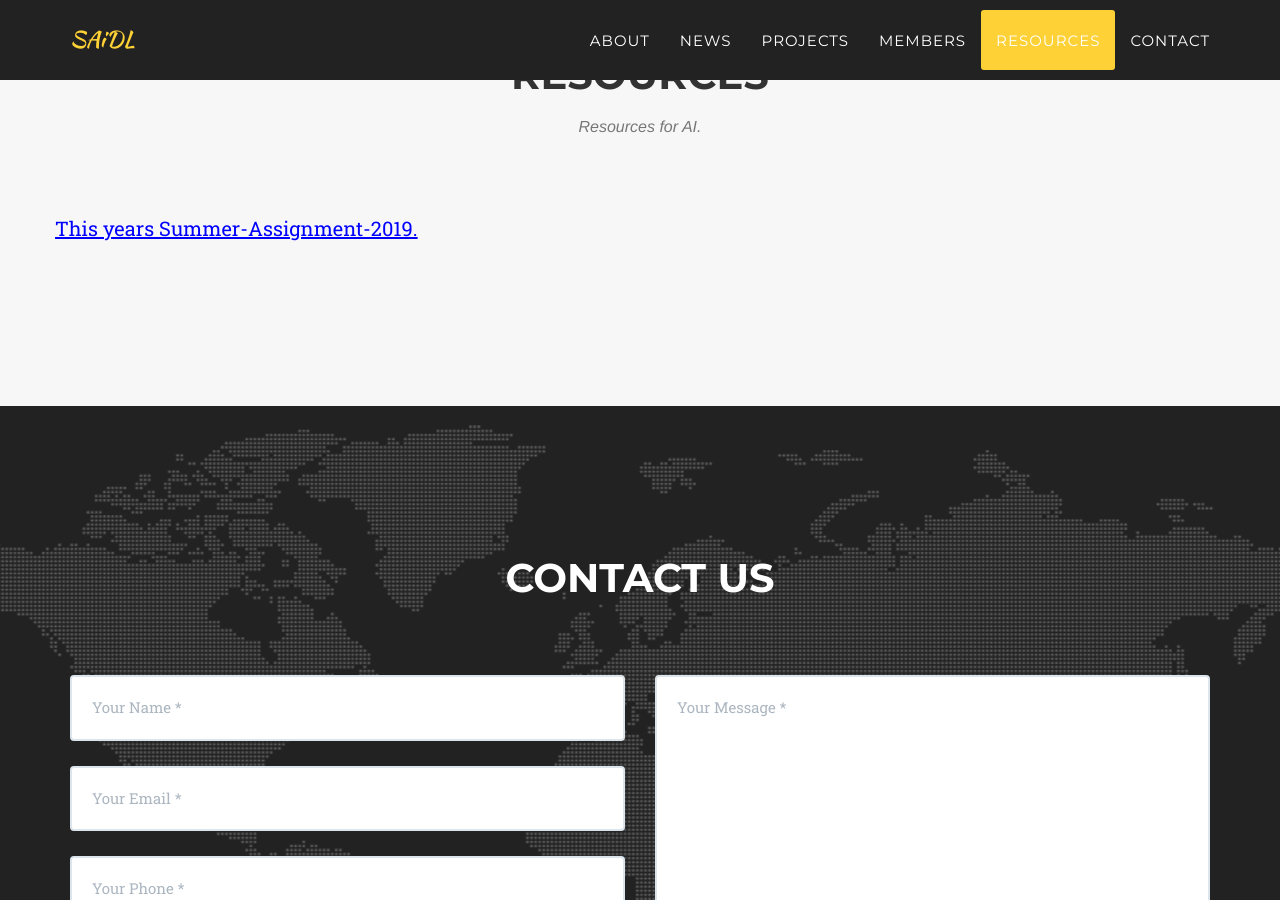
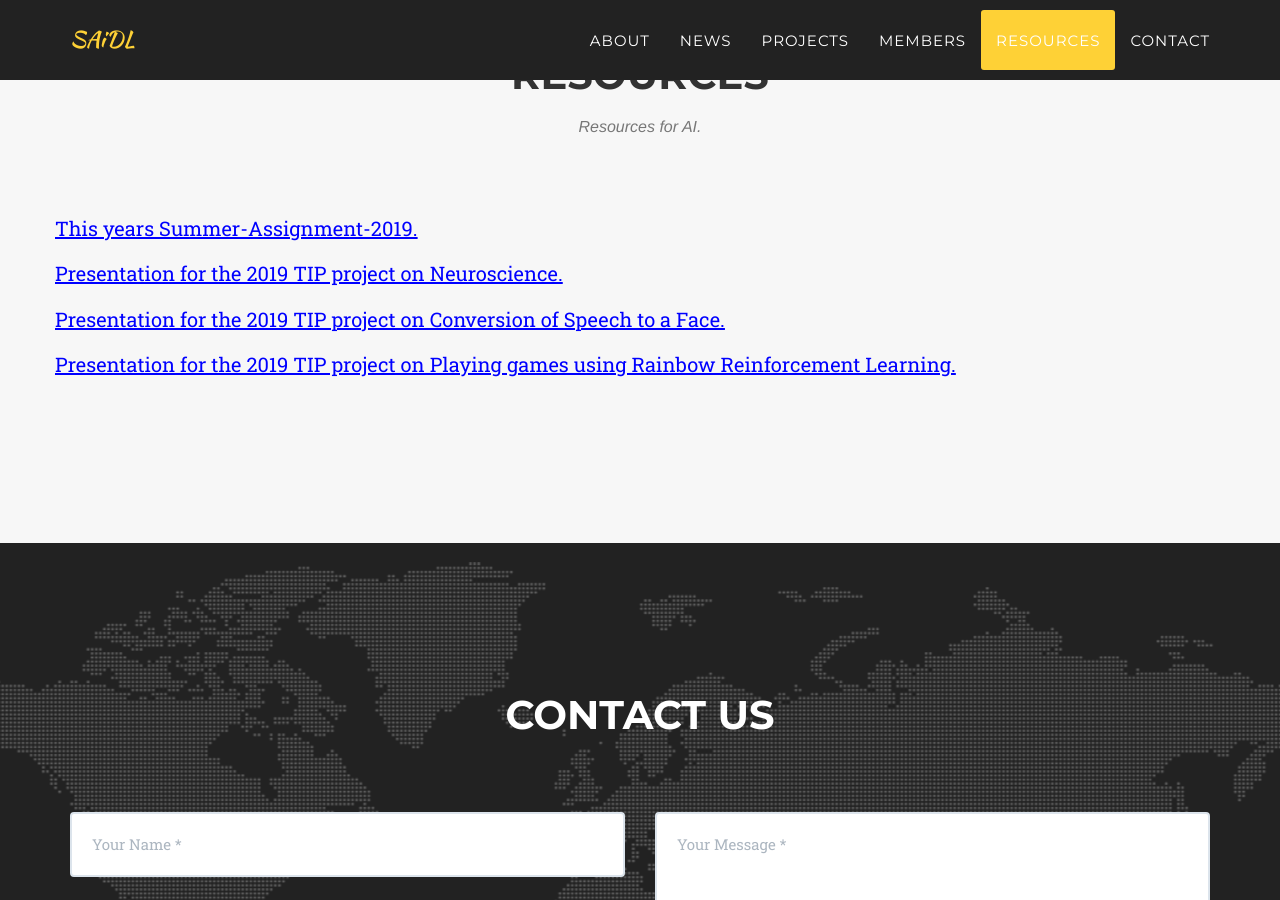
Before and after one commit to SforAiDl/SforAiDl.github.io, a Jekyll site: the page built from index.html, in a window 1280 px wide and 900 px high, scrolled down 8433 px. Built offline with Jekyll 4.4.1, drawn with Linux system fonts in a browser that asks for light colours; some web fonts are replaced.

Commit message:
Added Presentations

```diff
--- a/_includes/resources.html
+++ b/_includes/resources.html
@@ -14,5 +14,29 @@
                   </a>
                 </p>
             </div>
+
+            <div class="row">
+                <p>
+                  <a href = "https://github.com/SforAiDl/SforAiDl.github.io/raw/master/img/TIP%20Neuro.pptx" style="color: blue;font-size:20px;">
+                    <u>Presentation for the 2019 TIP project on Neuroscience.</u>
+                  </a>
+                </p>
+            </div>
+
+            <div class="row">
+                <p>
+                  <a href = "https://github.com/SforAiDl/SforAiDl.github.io/raw/master/img/TIP%20_%20Speech2Face.pptx" style="color: blue;font-size:20px;">
+                    <u>Presentation for the 2019 TIP project on Conversion of Speech to a Face.</u>
+                  </a>
+                </p>
+            </div>
+
+            <div class="row">
+                <p>
+                  <a href = "https://github.com/SforAiDl/SforAiDl.github.io/raw/master/img/TIP-rainbow.pptx" style="color: blue;font-size:20px;">
+                    <u>Presentation for the 2019 TIP project on Playing games using Rainbow Reinforcement Learning.</u>
+                  </a>
+                </p>
+            </div>
         </div>
     </section>
```
